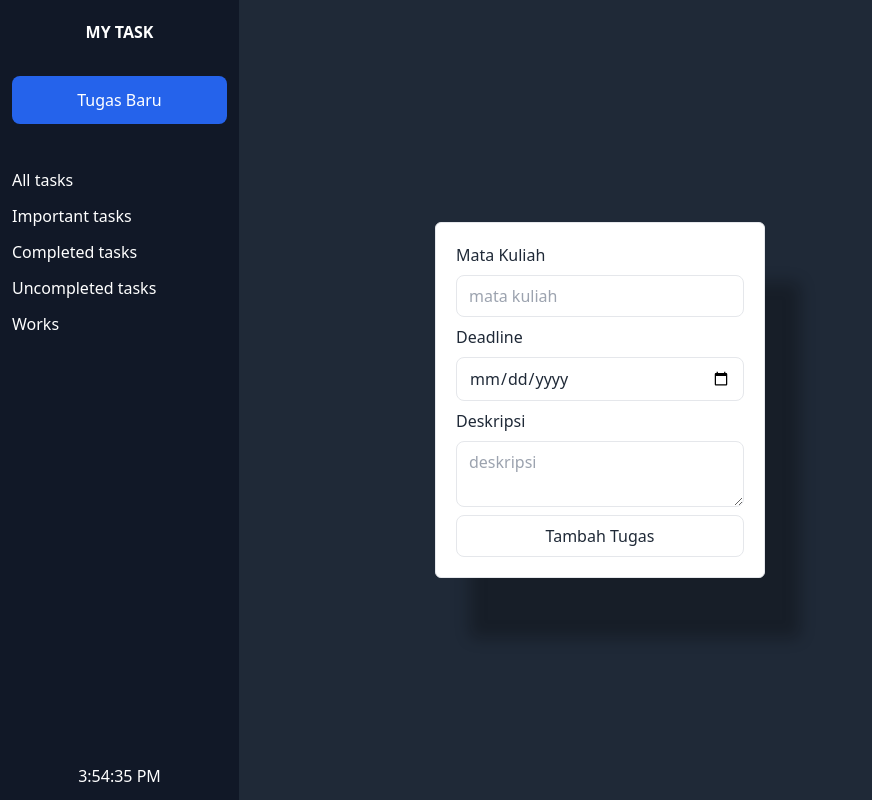
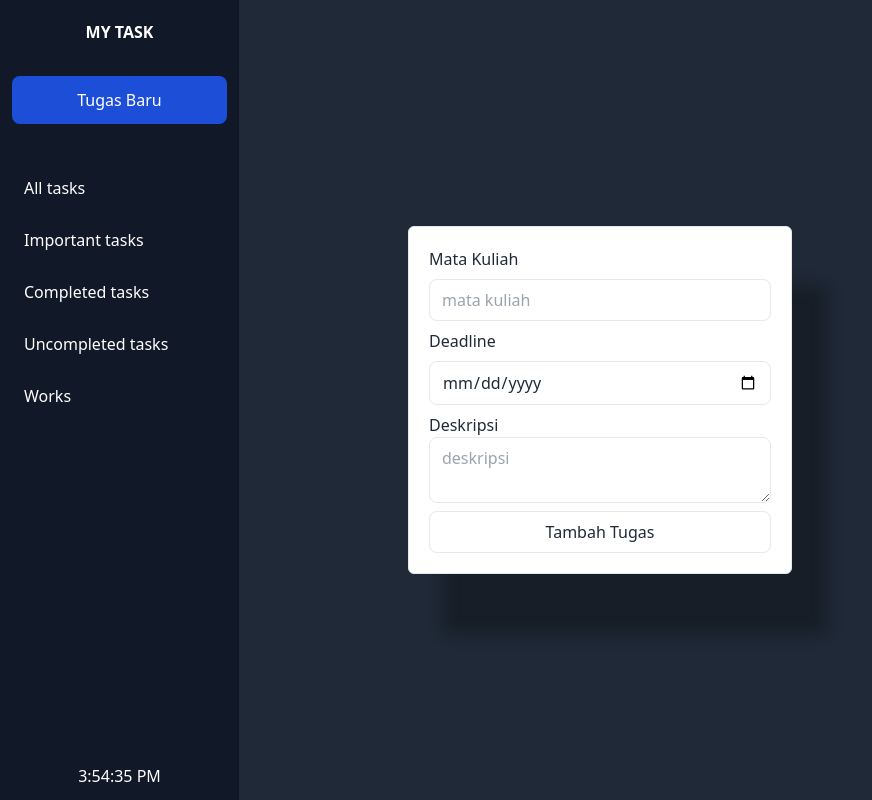
Before and after one commit to goncang1512/TASK-GDSC, a React (Vite) app: page /tugas in a window 1280 px wide. Shown: the whole page, without its empty margins (0-872 px from the left). Built offline with nearby package versions, Linux system fonts and the light colour scheme.

Commit message:
new update in all task

```diff
--- a/src/components/elements/InputTugas.jsx
+++ b/src/components/elements/InputTugas.jsx
@@ -4,11 +4,10 @@ export default function InputTugas({
   placeholder,
   onChange,
   value,
-  width,
   htmlFor,
 }) {
   return (
-    <div className="flex flex-col gap-2">
+    <div className="flex flex-col w-full gap-2">
       <label htmlFor={htmlFor}>{children}</label>
       <input
         type={type}
@@ -16,9 +15,7 @@ export default function InputTugas({
         onChange={onChange}
         value={value}
         id={htmlFor}
-        className={`px-3 py-2 border outline-none rounded-lg ${
-          width ? "w-full" : "w-72"
-        }`}
+        className={`px-3 py-2 border outline-none rounded-lg w-full`}
         required
       />
     </div>
@@ -31,11 +28,10 @@ export function AreaInput({
   placeholder,
   onChange,
   value,
-  width,
   htmlFor,
 }) {
   return (
-    <div className="flex flex-col gap-2">
+    <div className="flex flex-col w-full">
       <label htmlFor={htmlFor}>{children}</label>
       <textarea
         type={type}
@@ -43,9 +39,7 @@ export function AreaInput({
         onChange={onChange}
         value={value}
         id={htmlFor}
-        className={`px-3 py-2 border outline-none rounded-lg ${
-          width ? "w-full" : "w-72"
-        }`}
+        className={`px-3 py-2 border outline-none rounded-lg w-full`}
         required
       ></textarea>
     </div>
--- a/src/components/layouts/SideBar.jsx
+++ b/src/components/layouts/SideBar.jsx
@@ -1,10 +1,16 @@
-import { Link } from "react-router-dom";
+import { Link, useLocation, useParams } from "react-router-dom";
 import { TimeClock } from "../../lib/utils/parseTime";
 import { useContext } from "react";
 import { TugasContext } from "../../lib/Context/TugasContext";
 
 export default function SideBar() {
   const { seeNavbar } = useContext(TugasContext);
+  const params = useParams();
+  const pathname = useLocation();
+
+  console.log(params);
+  console.log("pathname", pathname);
+
   return (
     <div
       className={`fixed left-0 flex flex-col justify-between h-screen text-white bg-gray-900 border-r border-gray-800 w-60 duration-300 ease-in-out ${
@@ -16,25 +22,52 @@ export default function SideBar() {
         <div className="flex items-center justify-center w-full p-3">
           <Link
             to={"/tugas"}
-            className="w-full py-3 text-center text-white bg-blue-600 rounded-lg hover:bg-blue-700"
+            className={`${
+              pathname.pathname === "/tugas" && "bg-blue-700"
+            } w-full py-3 text-center text-white bg-blue-600 rounded-lg hover:bg-blue-700`}
           >
             Tugas Baru
           </Link>
         </div>
         <div className="flex flex-col w-full gap-3 p-3 justiyf-center">
-          <Link to={"/"} className="text-Start">
+          <Link
+            to={"/"}
+            className={`text-Start px-3 py-2 rounded-lg hover:bg-gray-800 ${
+              pathname.pathname === `/` && "bg-gray-800"
+            }`}
+          >
             All tasks
           </Link>
-          <Link to={"/mytask/important"} className="text-Start">
+          <Link
+            to={"/mytask/important"}
+            className={`text-Start px-3 py-2 rounded-lg hover:bg-gray-800 ${
+              pathname.pathname === `/mytask/important` && "bg-gray-800"
+            }`}
+          >
             Important tasks
           </Link>
-          <Link to={"/mytask/completed"} className="text-Start">
+          <Link
+            to={"/mytask/completed"}
+            className={`text-Start px-3 py-2 rounded-lg hover:bg-gray-800 ${
+              pathname.pathname === `/mytask/completed` && "bg-gray-800"
+            }`}
+          >
             Completed tasks
           </Link>
-          <Link to={"/mytask/uncompleted"} className="text-Start">
+          <Link
+            to={"/mytask/uncompleted"}
+            className={`text-Start px-3 py-2 rounded-lg hover:bg-gray-800 ${
+              pathname.pathname === `/mytask/uncompleted` && "bg-gray-800"
+            }`}
+          >
             Uncompleted tasks
           </Link>
-          <Link to={"/mytask/process"} className="text-Start">
+          <Link
+            to={"/mytask/process"}
+            className={`text-Start px-3 py-2 rounded-lg hover:bg-gray-800 ${
+              pathname.pathname === `/mytask/process` && "bg-gray-800"
+            }`}
+          >
             Works
           </Link>
         </div>
--- a/src/components/pages/Home.jsx
+++ b/src/components/pages/Home.jsx
@@ -7,6 +7,7 @@ import ModalEditTugas from "../layouts/ModalEdit";
 import { IoSearchSharp } from "react-icons/io5";
 import { BsThreeDotsVertical } from "react-icons/bs";
 import ReadMoreLess from "../elements/ReadMore";
+import { Link } from "react-router-dom";
 
 export default function Home() {
   const {
@@ -58,7 +59,14 @@ export default function Home() {
       <section className="flex flex-col gap-3 p-3 ">
         {myTask.length === 0 ? (
           <div className="flex items-center justify-center w-full h-full overflow-hidden">
-            <p className="text-red-500">Tidak ada content</p>
+            <div className="flex items-center justify-center w-full md:w-auto">
+              <Link
+                to={"/tugas"}
+                className="w-full px-3 py-3 text-center text-white bg-blue-600 rounded-lg hover:bg-blue-700"
+              >
+                Tugas Baru
+              </Link>
+            </div>
           </div>
         ) : (
           myTask &&
--- a/src/components/pages/Tugas.jsx
+++ b/src/components/pages/Tugas.jsx
@@ -5,9 +5,9 @@ import { TugasContext } from "../../lib/Context/TugasContext";
 export default function Tugas() {
   const { dataTugas, setDataTugas, addTugas } = useContext(TugasContext);
   return (
-    <main className="flex items-center justify-center w-full h-screen">
+    <main className="flex items-center justify-center w-full h-screen px-3 md:px-0">
       <form
-        className="flex flex-col gap-2 p-5 bg-white border rounded-md shadow-[35px_60px_15px_rgba(5,5,5,0.3)]"
+        className="flex flex-col gap-2 p-5 md:w-96 w-full bg-white border rounded-md shadow-[35px_60px_15px_rgba(5,5,5,0.3)]"
         onSubmit={(e) => {
           e.preventDefault();
           addTugas(dataTugas);
@@ -46,7 +46,10 @@ export default function Tugas() {
         >
           Deskripsi
         </AreaInput>
-        <button type="submit" className="py-2 border rounded-lg">
+        <button
+          type="submit"
+          className="py-2 border rounded-lg hover:bg-gray-300"
+        >
           Tambah Tugas
         </button>
       </form>
```
